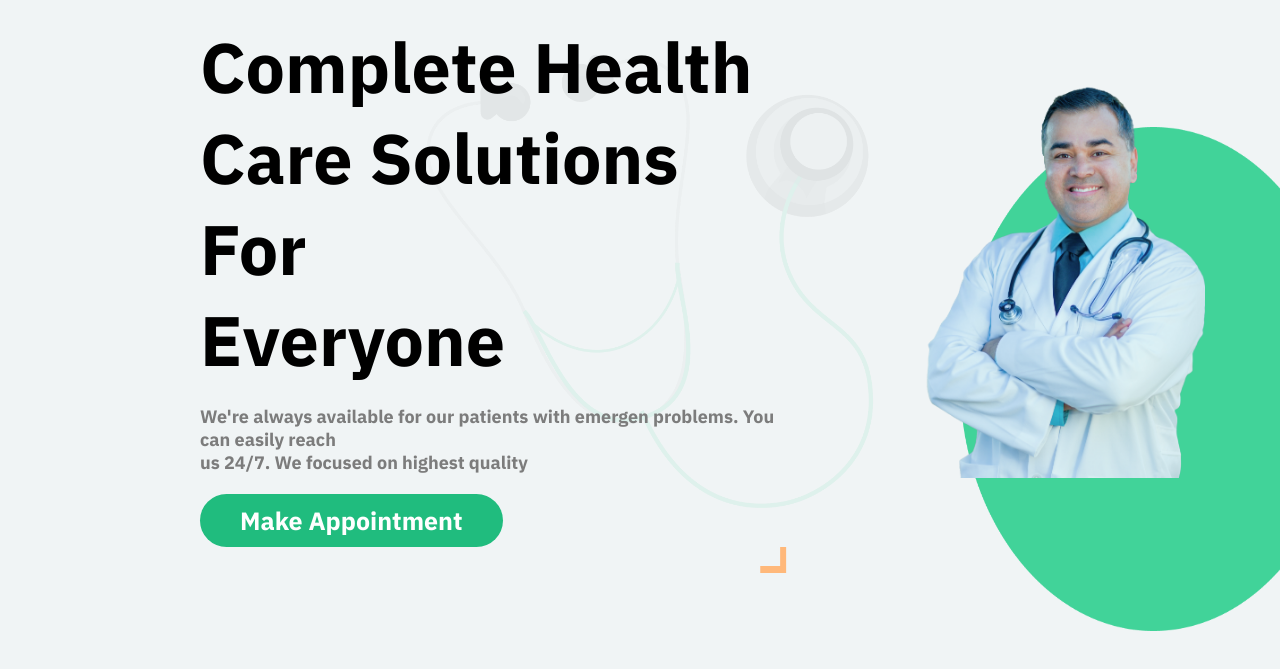
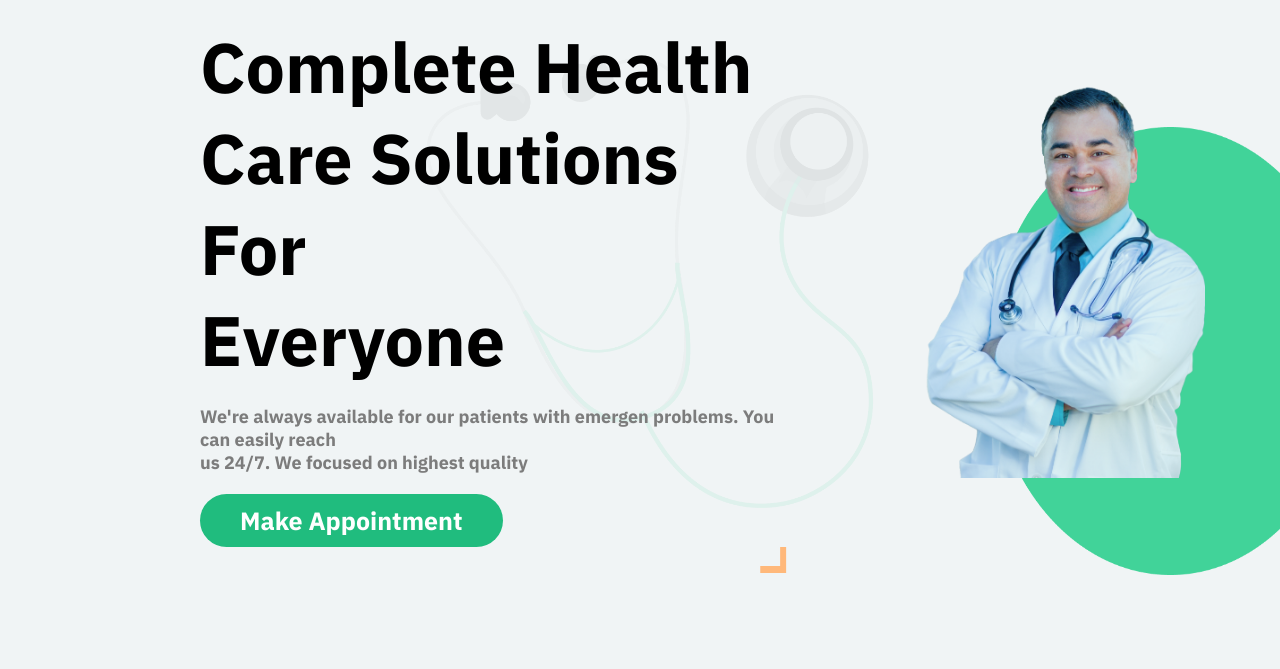
Before and after one commit to Asifcoder-art/medical-multiwebpage-assignment, a plain HTML site: page index.html in a window 1280 px wide. Shown: the part 123-792 px from the top of the page. Drawn offline with Linux system fonts and the light colour scheme.

Commit message:
Update styles.css

```diff
--- a/css/styles.css
+++ b/css/styles.css
@@ -47,10 +47,10 @@ section{
 .green-box{
     position: absolute;
     top: 250px;
-    left: 960px;
+    left: 990px;
     z-index: -1;
-    height: 63vh;
-    width: 30vw;
+    height: 56vh;
+    width: 28vw;
 }
 
 /* main-left-side div */
```
